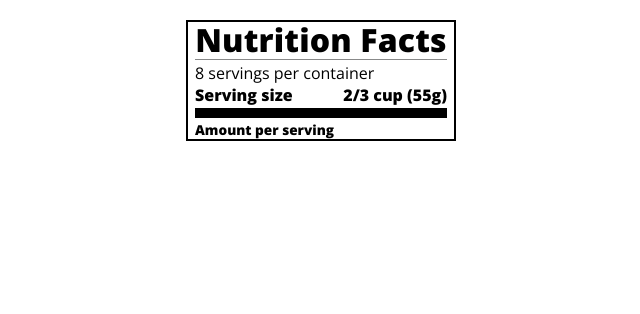
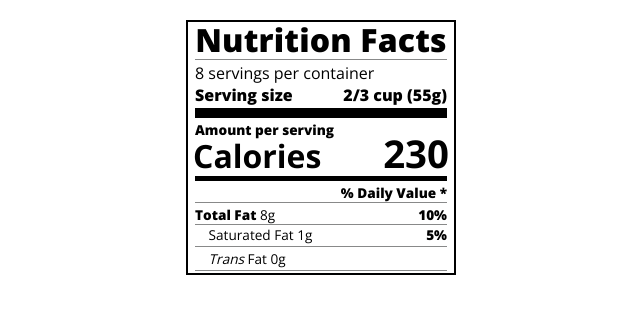
Before and after one commit to raulvillajr95/nutrition-label, a plain HTML site: page index.html in a window 1280 px wide. Shown: the whole page, without its empty margins (319-959 px from the left). Drawn offline with nearby package versions, Linux system fonts and the light colour scheme.

Commit message:
Add 'Total Fat' section

```diff
--- a/index.html
+++ b/index.html
@@ -19,6 +19,17 @@
         <div class="divider lg"></div>
         <div class="calories-info">
           <p class="bold sm-text">Amount per serving</p>
+          <h1>Calories <span class="right">230</span></h1>
+        </div>
+        <div class="divider md"></div>
+        <div class="daily-value sm-text">
+          <p class="right bold no-divider">% Daily Value *</p>
+          <div class="divider"></div>
+          <p><span class="bold">Total Fat</span> 8g <span class="bold right">10%</span></p>
+          <p class="indent no-divider">Saturated Fat 1g <span class="bold right">5%</span></p>
+          <div class="divider"></div>
+          <p class="indent no-divider"><i>Trans</i> Fat 0g</p>
+          <div class="divider"></div>
         </div>
       </div>
   </body>
--- a/styles.css
+++ b/styles.css
@@ -30,6 +30,7 @@ p {
 .divider {
   border-bottom: 1px solid #888989;
   margin: 2px 0;
+  clear: right;
 }
 
 .bold {
@@ -49,6 +50,28 @@ p {
   border: 0;
 }
 
+.md {
+  height: 5px;
+}
+
 .sm-text {
   font-size: 0.85rem;
 }
+
+.calories-info h1 {
+  margin: -5px -2px;
+  overflow: hidden;
+}
+
+.calories-info span {
+  font-size: 1.2em;
+  margin-top: -7px;
+}
+
+.indent {
+  margin-left: 1em;
+}
+
+.daily-value p:not(.no-divider) {
+  border-bottom: 1px solid #888989;
+}
```
